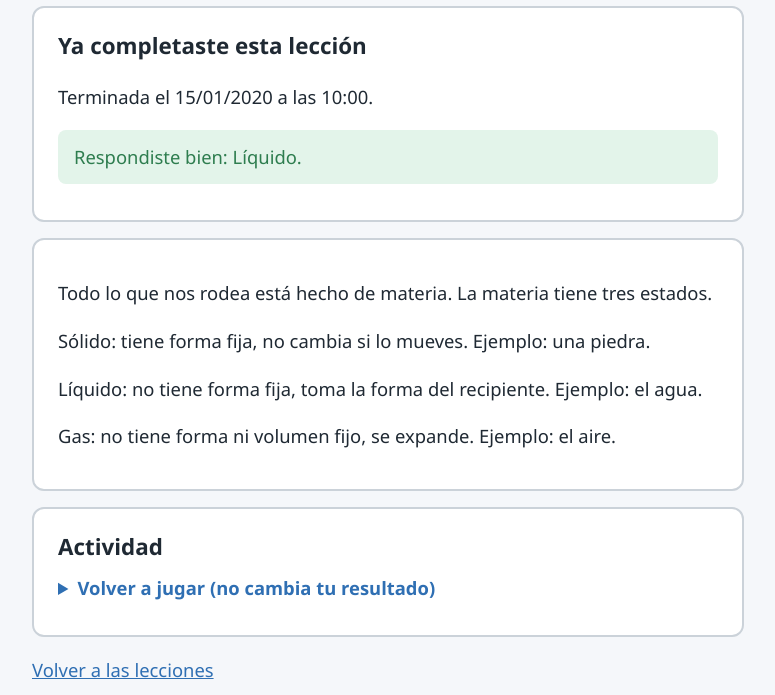
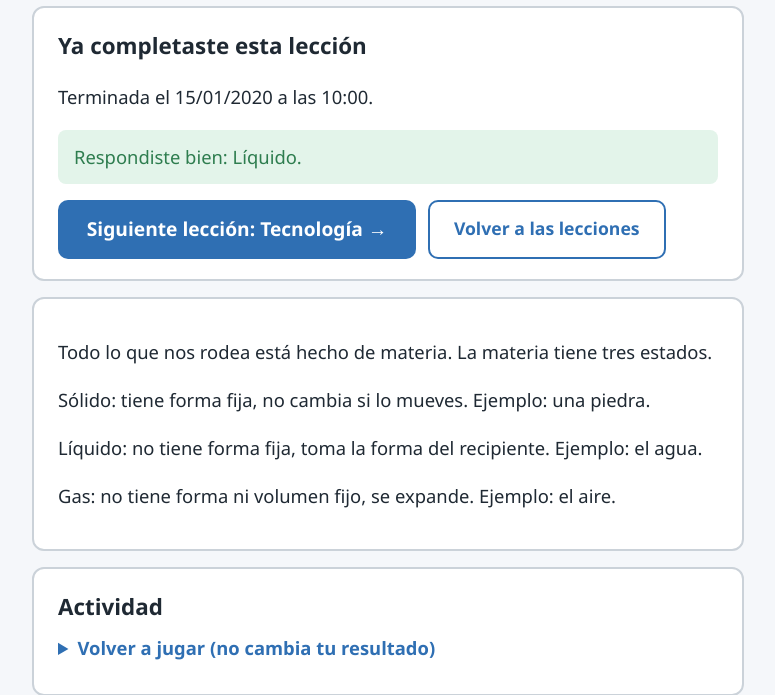
Before and after one commit to JavierPulido3/steam-tdah-platform, a Flask app: page /leccion/1 in a window 1280 px wide. Shown: the part 133-828 px from the top of the page, without its empty margins (252-1027 px from the left). Run offline with Flask 3, Linux system fonts and the light colour scheme; the visitor is signed in with stand-in values (Sample User, id 1); tables that the repository leaves empty hold one stand-in row (values such as "Sample post").

Commit message:
Ajustes de usabilidad: botones de navegación, rondas, pista y lectura previa

```diff
--- a/routes.py
+++ b/routes.py
@@ -44,7 +44,7 @@ def instructor_requerido(vista):
 def inicio():
     if "usuario_id" not in session:
         return redirect(url_for("main.login"))
-    if session["rol"] == "instructor":
+    if session.get("rol") == "instructor":
         return redirect(url_for("main.panel"))
     return redirect(url_for("main.lecciones"))
 
@@ -112,6 +112,15 @@ def leccion(leccion_id):
             usuario_id=session["usuario_id"], leccion_id=leccion.id
         ).first()
 
+    # Siguiente lección del curso, para el botón que aparece al terminar.
+    siguiente = (
+        Leccion.query.filter(
+            Leccion.curso_id == leccion.curso_id, Leccion.orden > leccion.orden
+        )
+        .order_by(Leccion.orden)
+        .first()
+    )
+
     return render_template(
         "leccion.html",
         leccion=leccion,
@@ -120,6 +129,7 @@ def leccion(leccion_id):
         elegida=elegida,
         correcta=correcta,
         progreso=progreso,
+        siguiente=siguiente,
     )
 
 
--- a/static/css/estilos.css
+++ b/static/css/estilos.css
@@ -537,6 +537,68 @@ details summary {
     border-radius: 3px;
 }
 
+/* ---------- Ajustes de la prueba de usabilidad ---------- */
+
+/* Lo que tiene el atributo hidden no se muestra, aunque tenga la clase .boton */
+[hidden] {
+    display: none !important;
+}
+
+/* Botones para seguir después de terminar la lección */
+.navegacion {
+    display: flex;
+    flex-wrap: wrap;
+    gap: 0.75rem;
+    margin-top: 1rem;
+}
+
+.boton-grande {
+    font-size: 1.2rem;
+    padding: 0.9rem 1.8rem;
+}
+
+.boton-secundario {
+    background: var(--tarjeta);
+    color: var(--primario);
+    border: 2px solid var(--primario);
+}
+
+.boton-secundario:hover {
+    background: #e8f1fa;
+    color: var(--primario-oscuro);
+}
+
+/* Botón para leer primero y luego jugar */
+.empezar {
+    margin-top: 0.5rem;
+}
+
+/* "Siguiente ronda" y "Siguiente nivel": grandes y en verde para que no pasen desapercibidos */
+.boton-siguiente {
+    background: var(--ok);
+    font-size: 1.2rem;
+    padding: 0.9rem 1.8rem;
+    margin-top: 0.75rem;
+    box-shadow: 0 0 0 4px var(--ok-fondo);
+    animation: llamar 1.4s ease-in-out 3;
+}
+
+.boton-siguiente:hover {
+    background: #25663f;
+}
+
+@keyframes llamar {
+
+    0%,
+    100% {
+        transform: scale(1);
+    }
+
+    50% {
+        transform: scale(1.06);
+    }
+}
+
 /* ---------- Movimiento reducido ---------- */
 
 @media (prefers-reduced-motion: reduce) {
--- a/static/js/actividad-ordenamiento.js
+++ b/static/js/actividad-ordenamiento.js
@@ -23,6 +23,7 @@ class ActividadOrdenamiento extends Actividad {
                 rocas: [],
                 maximo: 7,
                 guia: "Robi empieza arriba a la izquierda, mirando hacia la derecha. El hueso 🦴 es la meta.",
+                pista: "Pista: haz que Robi avance 2 veces, gire a la derecha y avance 2 veces más.",
             },
             {
                 filas: 5,
@@ -32,6 +33,7 @@ class ActividadOrdenamiento extends Actividad {
                 rocas: [{ x: 1, y: 0 }, { x: 1, y: 1 }, { x: 3, y: 1 }],
                 maximo: 10,
                 guia: "Ahora hay rocas 🪨 que bloquean el paso. Busca otro camino hasta el hueso 🦴.",
+                pista: "Pista: primero baja 2 casillas (gira a la derecha y avanza 2 veces). Luego gira a la izquierda y avanza derecho hasta el hueso.",
             },
             {
                 filas: 5,
@@ -41,6 +43,7 @@ class ActividadOrdenamiento extends Actividad {
                 rocas: [{ x: 2, y: 0 }, { x: 2, y: 1 }, { x: 2, y: 2 }, { x: 2, y: 3 }],
                 maximo: 12,
                 guia: "Hay un muro de rocas 🪨. Robi tiene que rodearlo para llegar al hueso 🦴.",
+                pista: "Pista: el muro no llega hasta abajo. Baja por la orilla izquierda hasta la última fila y luego avanza hacia la derecha.",
             },
         ];
         this.nivel = 0;
@@ -168,7 +171,14 @@ class ActividadOrdenamiento extends Actividad {
         this.botonBorrar.textContent = "Borrar todo";
         this.botonBorrar.addEventListener("click", () => this.borrarTodo());
 
-        this.acciones.append(this.botonEjecutar, this.botonBorrar);
+        // Pista del nivel: ayuda a entender cómo se arma la secuencia.
+        this.botonPista = document.createElement("button");
+        this.botonPista.type = "button";
+        this.botonPista.className = "objeto";
+        this.botonPista.textContent = "💡 Ver pista";
+        this.botonPista.addEventListener("click", () => this.decir(this.actual.pista));
+
+        this.acciones.append(this.botonEjecutar, this.botonBorrar, this.botonPista);
         this.zona.appendChild(this.acciones);
 
         this.pintarPrograma(-1);
@@ -194,6 +204,7 @@ class ActividadOrdenamiento extends Actividad {
         this.botonesBanco.forEach((b) => (b.disabled = si));
         this.botonEjecutar.disabled = si;
         this.botonBorrar.disabled = si;
+        this.botonPista.disabled = si;
     }
 
     pintarPrograma(activo) {
--- a/static/js/actividad.js
+++ b/static/js/actividad.js
@@ -4,6 +4,7 @@ class Actividad {
         this.mensaje = null;
         // La plantilla avisa si el estudiante ya respondió la pregunta de esta lección.
         this.yaRespondida = contenedor.dataset.respondida === "true";
+        this.avisoEnviado = false;
     }
 
     iniciar() {
@@ -30,6 +31,13 @@ class Actividad {
     decir(texto, tipo = "neutro") {
         this.mensaje.textContent = texto;
         this.mensaje.className = "mensaje-actividad " + tipo;
+
+        // Todas las actividades cierran con "¡Terminaste la actividad!".
+        // Cuando aparece ese texto se avisa a la página para que muestre la pregunta.
+        if (!this.avisoEnviado && texto.includes("Terminaste la actividad")) {
+            this.avisoEnviado = true;
+            this.el.dispatchEvent(new CustomEvent("actividad-terminada", { bubbles: true }));
+        }
     }
 
     acierto(texto) {
--- a/static/js/lecciones.js
+++ b/static/js/lecciones.js
@@ -7,6 +7,35 @@ const ACTIVIDADES = {
     "Matemáticas": ActividadPatron,
 };
 
+// Si después de este tiempo la actividad no se ha terminado, se muestra la pregunta
+// de todas formas para que el estudiante no se quede bloqueado.
+const ESPERA_MAXIMA_MS = 3 * 60 * 1000;
+
+const reducirMovimiento = window.matchMedia("(prefers-reduced-motion: reduce)").matches;
+
+function llevarA(elemento) {
+    elemento.scrollIntoView({ behavior: reducirMovimiento ? "auto" : "smooth", block: "center" });
+}
+
+// Ajuste de la prueba de usabilidad: los botones "Siguiente ronda" y "Siguiente nivel"
+// se destacan y la pantalla se mueve hasta ellos para que no pasen desapercibidos.
+function destacarBotonesSiguiente(contenedor) {
+    const revisar = (nodo) => {
+        if (nodo.nodeType !== 1) return;
+        const botones = nodo.matches("button") ? [nodo] : nodo.querySelectorAll("button");
+        botones.forEach((boton) => {
+            if (/^Siguiente/.test(boton.textContent.trim())) {
+                boton.classList.add("boton-siguiente");
+                llevarA(boton);
+                boton.focus({ preventScroll: true });
+            }
+        });
+    };
+    new MutationObserver((cambios) => {
+        cambios.forEach((cambio) => cambio.addedNodes.forEach(revisar));
+    }).observe(contenedor, { childList: true, subtree: true });
+}
+
 document.addEventListener("DOMContentLoaded", () => {
     const contenedor = document.getElementById("actividad");
     if (!contenedor) return;
@@ -14,6 +43,45 @@ document.addEventListener("DOMContentLoaded", () => {
     const Clase = ACTIVIDADES[contenedor.dataset.area];
     if (!Clase) return;
 
-    contenedor.closest(".tarjeta").hidden = false;
-    new Clase(contenedor).iniciar();
+    const tarjetaActividad = contenedor.closest(".tarjeta");
+    const tarjetaPregunta = document.getElementById("tarjeta-pregunta");
+    const botonEmpezar = document.getElementById("empezar-actividad");
+
+    destacarBotonesSiguiente(contenedor);
+
+    // Ajuste de la prueba de usabilidad: la pregunta aparece cuando se termina la actividad.
+    let esperaPregunta = null;
+    const mostrarPregunta = () => {
+        if (!tarjetaPregunta || !tarjetaPregunta.hidden) return;
+        clearTimeout(esperaPregunta);
+        tarjetaPregunta.hidden = false;
+        llevarA(tarjetaPregunta);
+    };
+    if (tarjetaPregunta) {
+        tarjetaPregunta.hidden = true;
+        contenedor.addEventListener("actividad-terminada", () => {
+            // Pequeña pausa para que el estudiante alcance a leer el mensaje de cierre.
+            setTimeout(mostrarPregunta, reducirMovimiento ? 0 : 1200);
+        });
+    }
+
+    const arrancar = () => {
+        tarjetaActividad.hidden = false;
+        new Clase(contenedor).iniciar();
+        if (tarjetaPregunta) {
+            esperaPregunta = setTimeout(mostrarPregunta, ESPERA_MAXIMA_MS);
+        }
+    };
+
+    // Ajuste de la prueba de usabilidad: primero se lee el contenido y luego se juega.
+    if (botonEmpezar) {
+        botonEmpezar.hidden = false;
+        botonEmpezar.addEventListener("click", () => {
+            botonEmpezar.hidden = true;
+            arrancar();
+            llevarA(tarjetaActividad);
+        });
+    } else {
+        arrancar();
+    }
 });
--- a/templates/leccion.html
+++ b/templates/leccion.html
@@ -19,6 +19,18 @@
     {% else %}
     <p class="mensaje error">Respondiste: {{ elegida.texto }}. La respuesta correcta era: {{ correcta.texto }}.</p>
     {% endif %}
+
+    {# Ajuste de la prueba de usabilidad: el siguiente paso queda a la vista, justo debajo del resultado. #}
+    <div class="navegacion">
+        {% if siguiente %}
+        <a class="boton boton-grande" href="{{ url_for('main.leccion', leccion_id=siguiente.id) }}">Siguiente lección:
+            {{ siguiente.area }} →</a>
+        <a class="boton boton-secundario" href="{{ url_for('main.lecciones') }}">Volver a las lecciones</a>
+        {% else %}
+        <p>Esta es la última lección del curso.</p>
+        <a class="boton boton-grande" href="{{ url_for('main.lecciones') }}">Volver a las lecciones</a>
+        {% endif %}
+    </div>
 </div>
 {% endif %}
 
@@ -26,6 +38,11 @@
     {% for linea in leccion.contenido.split('\n') %}
     <p>{{ linea }}</p>
     {% endfor %}
+    {% if not respuesta %}
+    {# Ajuste de la prueba de usabilidad: primero se lee y luego se juega. El script lo muestra. #}
+    <button type="button" class="boton boton-grande empezar" id="empezar-actividad" hidden>Ya leí, vamos a
+        jugar</button>
+    {% endif %}
 </div>
 
 <div class="tarjeta" hidden>
@@ -40,8 +57,17 @@
     {% endif %}
 </div>
 
-{% if pregunta and not respuesta %}
+{% if pregunta and not respuesta and session.get('rol') == 'instructor' %}
+{# El instructor no responde cuestionarios: ve la pregunta sin el formulario. #}
 <div class="tarjeta">
+    <h2>Pregunta</h2>
+    <p>{{ pregunta.enunciado }}</p>
+    <p class="mensaje">Vista de instructor: aquí el estudiante responde la pregunta. Sus resultados aparecen en el
+        panel.</p>
+</div>
+{% elif pregunta and not respuesta %}
+{# Ajuste de la prueba de usabilidad: el script oculta la pregunta hasta que se termina la actividad. #}
+<div class="tarjeta" id="tarjeta-pregunta">
     <h2>Pregunta</h2>
     <p>{{ pregunta.enunciado }}</p>
 
@@ -57,7 +83,9 @@
 </div>
 {% endif %}
 
+{% if not respuesta %}
 <p><a href="{{ url_for('main.lecciones') }}">Volver a las lecciones</a></p>
+{% endif %}
 {% endblock %}
 
 {% block scripts %}
```
